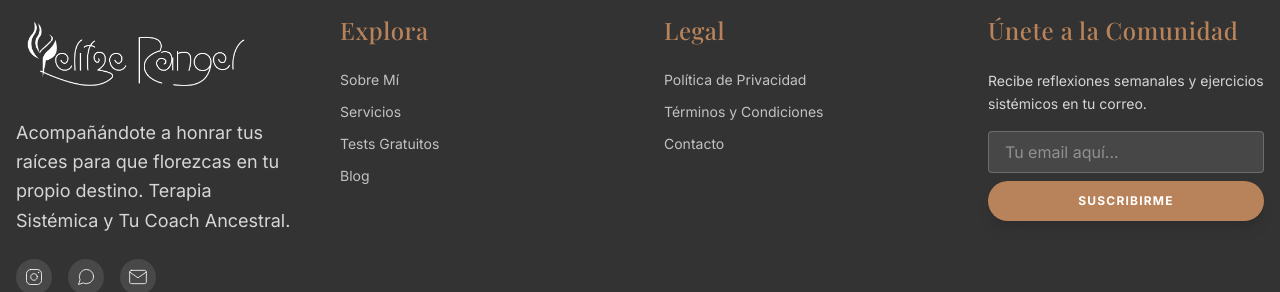
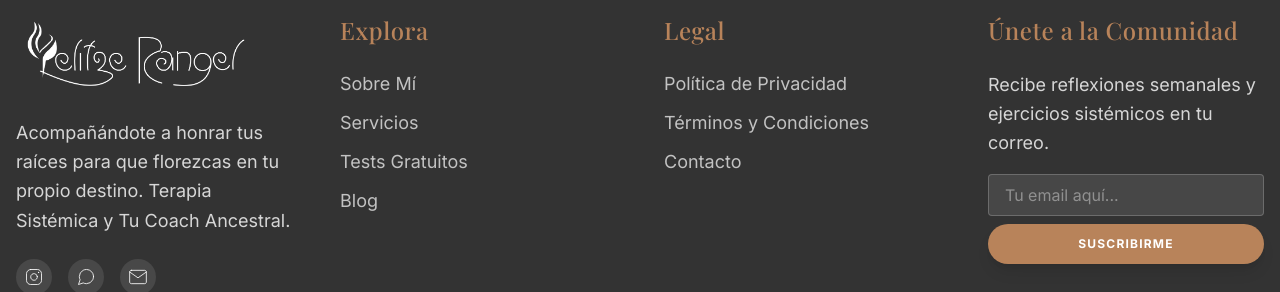
Before and after one commit to yelitzerangeloficialweb-max/yelitze-rangel-web, a Next.js app: page / in a window 1280 px wide. Shown: the part 7022-7314 px from the top of the page. Built offline with nearby package versions, Linux system fonts and the light colour scheme; a web font is replaced by a local one.

Commit message:
style: synchronized footer font sizes to 18px across all sections

```diff
--- a/components/layout/Footer.tsx
+++ b/components/layout/Footer.tsx
@@ -38,7 +38,7 @@ export default function Footer() {
                     {/* Links 1 */}
                     <div>
                         <h4 className="text-2xl font-editorial mb-6 tracking-wide text-[var(--color-accent)]">Explora</h4>
-                        <ul className="space-y-3 text-white/70 text-sm font-body">
+                        <ul className="space-y-3 text-white/70 text-[18px] font-body">
                             <li><Link href="/sobre-mi" className="hover:text-white transition-colors">Sobre Mí</Link></li>
                             <li><Link href="/servicios" className="hover:text-white transition-colors">Servicios</Link></li>
                             <li><Link href="/tests" className="hover:text-white transition-colors">Tests Gratuitos</Link></li>
@@ -49,7 +49,7 @@ export default function Footer() {
                     {/* Links 2 */}
                     <div>
                         <h4 className="text-2xl font-editorial mb-6 tracking-wide text-[var(--color-accent)]">Legal</h4>
-                        <ul className="space-y-3 text-white/70 text-sm font-body">
+                        <ul className="space-y-3 text-white/70 text-[18px] font-body">
                             <li><Link href="/privacidad" className="hover:text-white transition-colors">Política de Privacidad</Link></li>
                             <li><Link href="/terminos" className="hover:text-white transition-colors">Términos y Condiciones</Link></li>
                             <li><Link href="/contacto" className="hover:text-white transition-colors">Contacto</Link></li>
@@ -59,7 +59,7 @@ export default function Footer() {
                     {/* Newsletter */}
                     <div>
                         <h4 className="text-2xl font-editorial mb-6 tracking-wide text-[var(--color-accent)]">Únete a la Comunidad</h4>
-                        <p className="text-white/80 text-sm mb-4 font-body leading-relaxed">Recibe reflexiones semanales y ejercicios sistémicos en tu correo.</p>
+                        <p className="text-white/80 text-[18px] mb-4 font-body leading-relaxed">Recibe reflexiones semanales y ejercicios sistémicos en tu correo.</p>
                         <form className="flex flex-col gap-2">
                             <input
                                 type="email"
```
